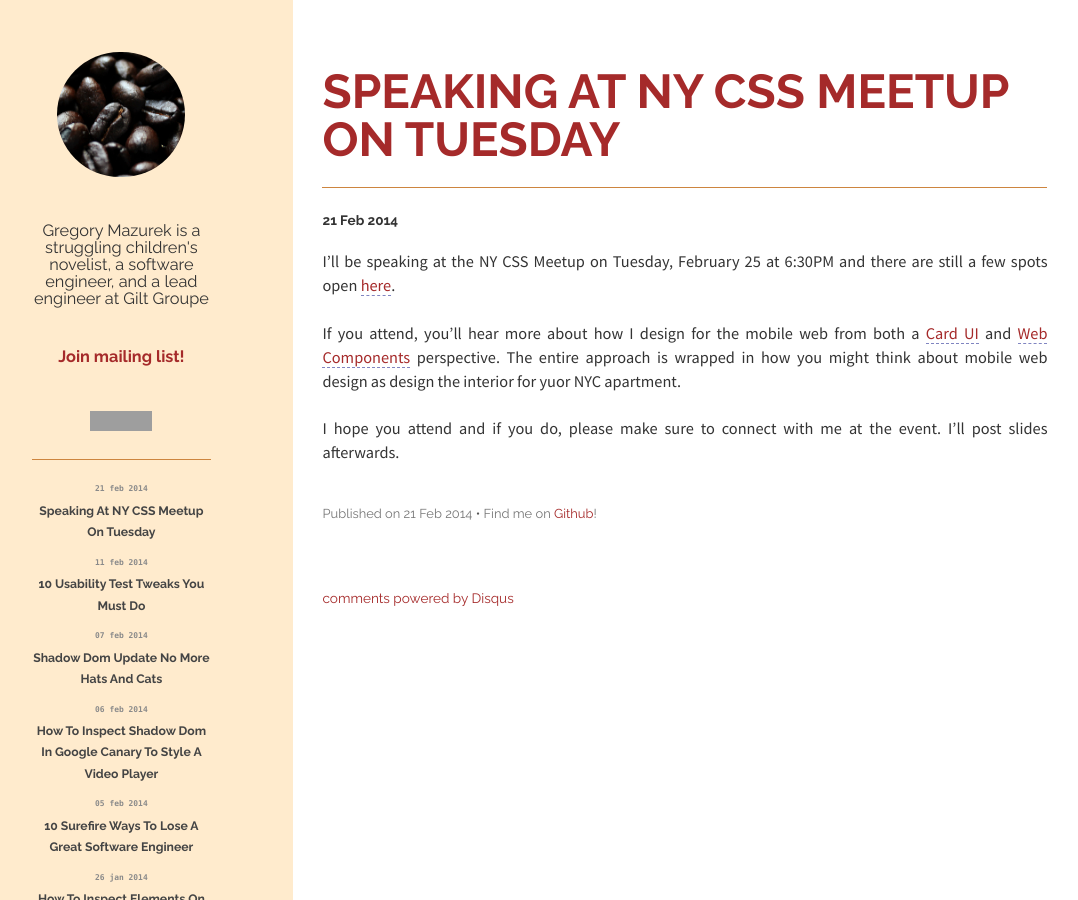
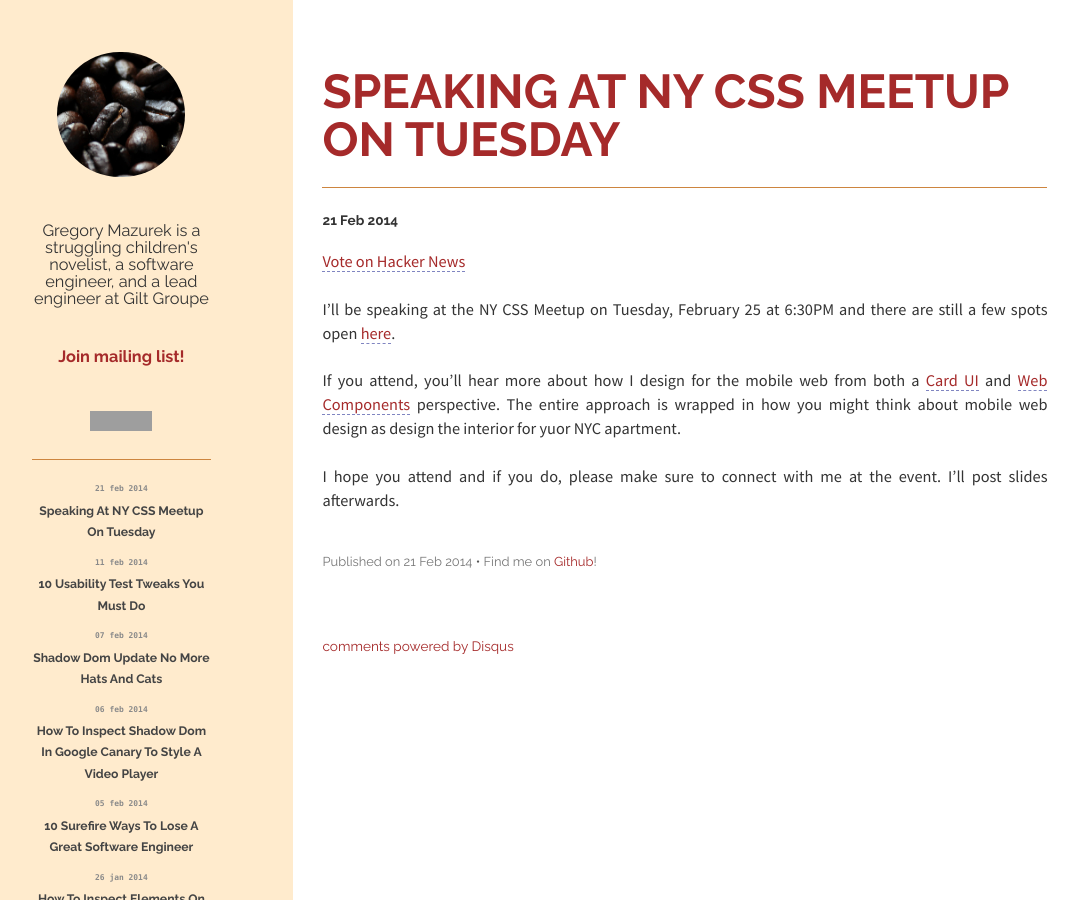
Before and after one commit to GregM/GregM.github.io, a Jekyll site: the page built from _posts/2014-02-21-speaking-at-ny-css-meetup-on-tuesday.md, in a window 1280 px wide. Shown: the whole page, without its empty margins (77-1155 px from the left). Built offline with Jekyll 4.4.1, drawn with Linux system fonts in a browser that asks for light colours; Markdown is read by kramdown in place of the engine named in the settings; comment, search, counter and statistics services are not loaded; grey boxes are pictures that could not be loaded.

Commit message:
hacker news

```diff
--- a/_posts/2014-02-21-speaking-at-ny-css-meetup-on-tuesday.md
+++ b/_posts/2014-02-21-speaking-at-ny-css-meetup-on-tuesday.md
@@ -5,6 +5,8 @@ date:   2014-02-21
 categories: posts
 ---
 
+<a href="https://news.ycombinator.com/submit" class="hn-button" data-title="Speaking At NY CSS Meetup On Tuesday" data-count="horizontal">Vote on Hacker News</a>
+
 I'll be speaking at the NY CSS Meetup on Tuesday, February 25 at 6:30PM and there are still a few spots open [here](http://www.meetup.com/nyccssux/events/156810572/).
 
 If you attend, you'll hear more about how I design for the mobile web from both a [Card UI](https://www.google.com/search?q=card+ui&tbm=isch) and [Web Components](http://www.w3.org/TR/components-intro/) perspective. The entire approach is wrapped in how you might think about mobile web design as design the interior for yuor NYC apartment.
```
